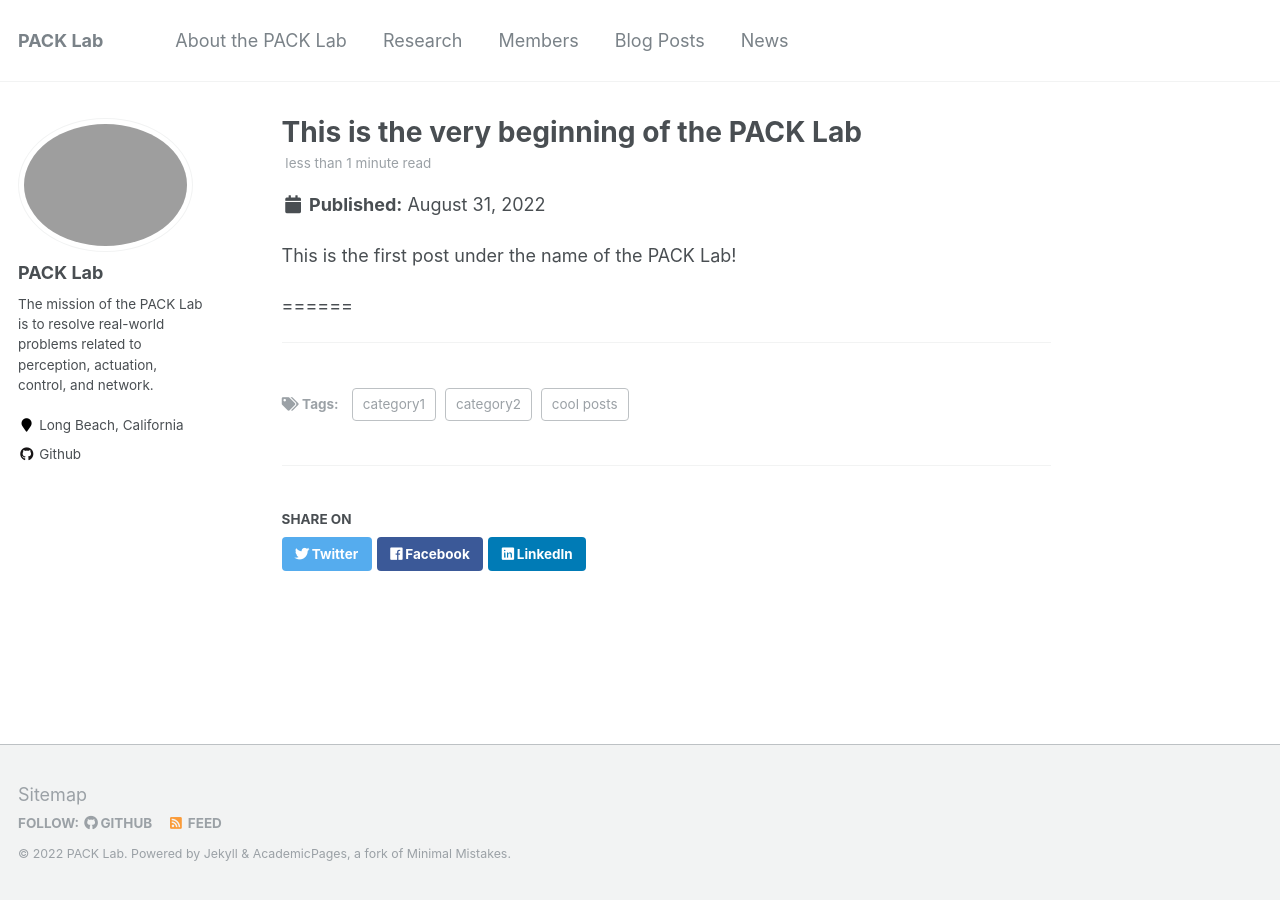
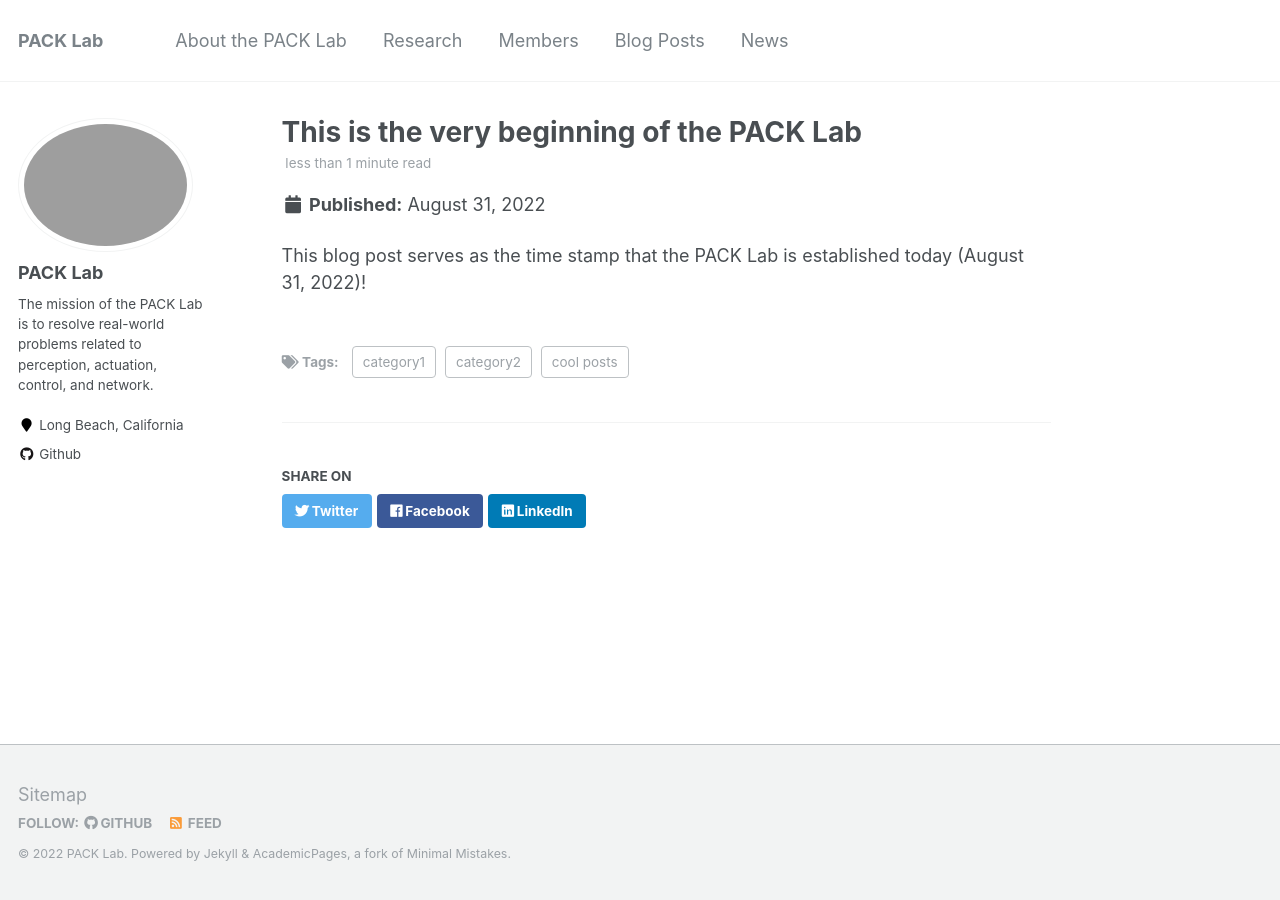
Before and after one commit to pack-lab/pack-lab.github.io, a Jekyll site: the page built from _posts/2022-08-31-blog-post-1.md, in a window 1280 px wide. Built offline with Jekyll 4.4.1, drawn with Linux system fonts in a browser that asks for light colours.

Commit message:
Update 2022-08-31-blog-post-1.md

```diff
--- a/_posts/2022-08-31-blog-post-1.md
+++ b/_posts/2022-08-31-blog-post-1.md
@@ -8,10 +8,4 @@ tags:
   - category2
 ---
 
-This is the first post under the name of the PACK Lab!
-
-
-======
-
-
-------
+This blog post serves as the time stamp that the PACK Lab is established today (August 31, 2022)!
```
